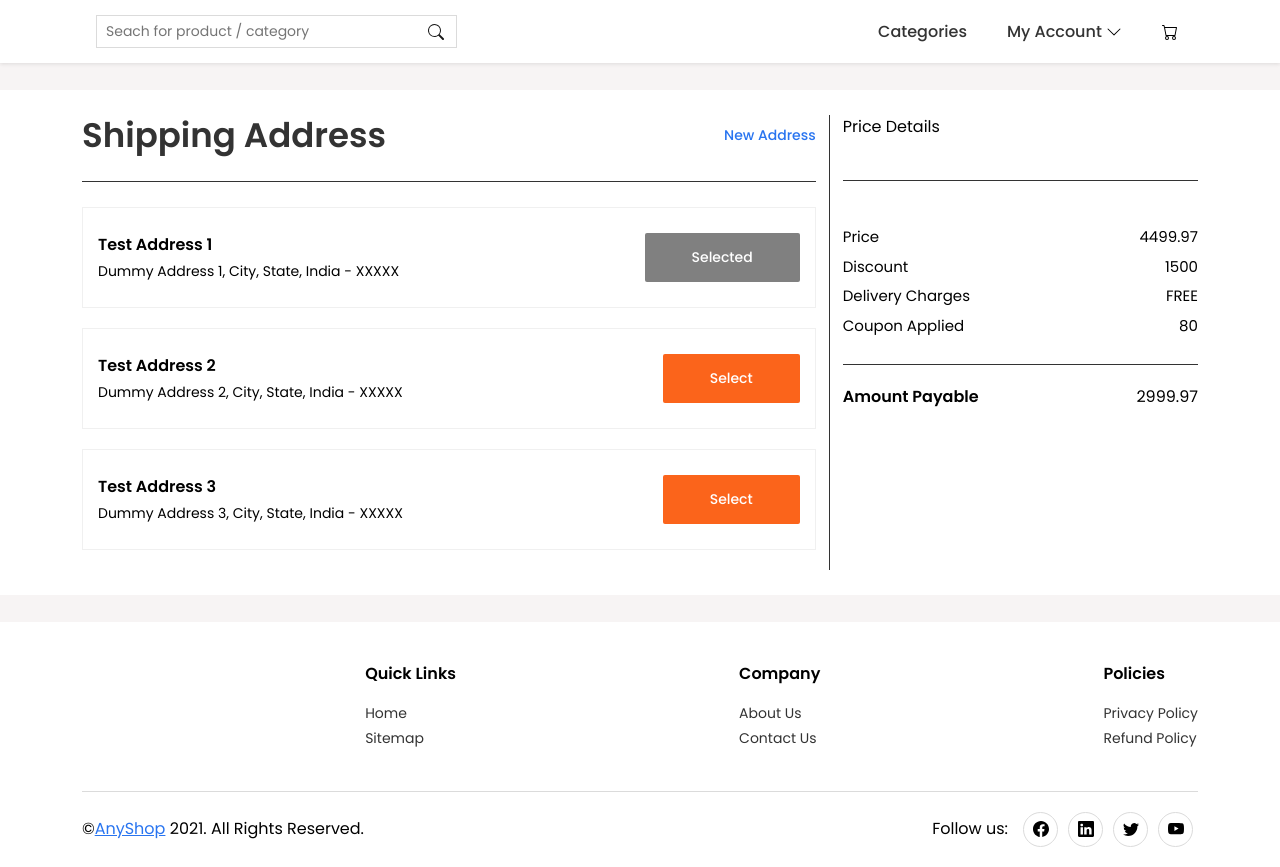
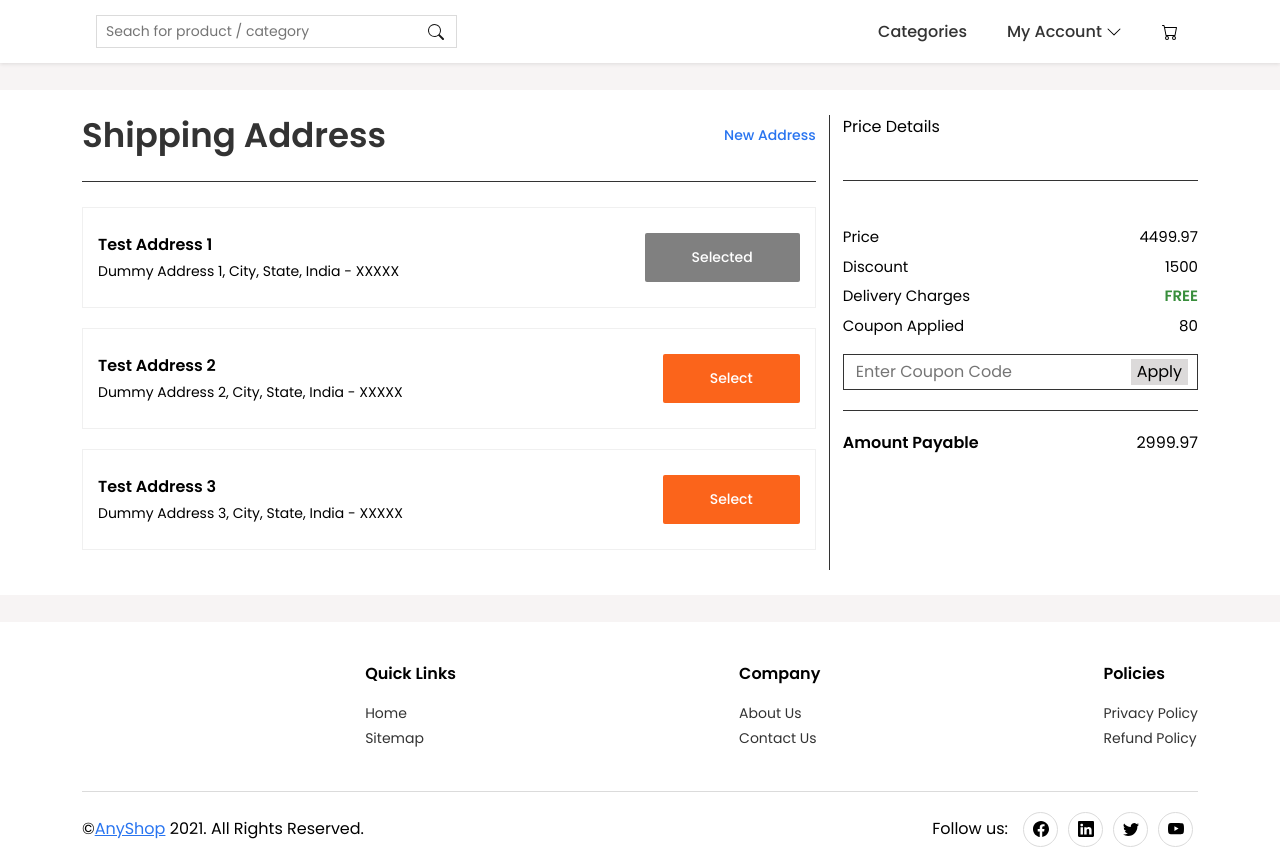
Before and after one commit to sarvarrose/anyshop, a React (Create React App) app: page /checkout in a window 1280 px wide. Built offline with nearby package versions, Linux system fonts and the light colour scheme; no server answers.

Commit message:
refactor checkout

```diff
--- a/src/assets/styles/checkout.css
+++ b/src/assets/styles/checkout.css
@@ -100,3 +100,19 @@
 .pay_bill_sec .total_price {
   font-weight: 600;
 }
+
+.promo_code_sec input {
+  border: none;
+  outline: none;
+}
+.promo_code_sec .apply_btn {
+  border: none;
+  outline: none;
+  background: #dcdada;
+  position: absolute;
+  right: 9px;
+}
+.free {
+  color: #388e3c;
+  font-weight: 600;
+}
--- a/src/pages/Checkout.js
+++ b/src/pages/Checkout.js
@@ -65,6 +65,10 @@ function Checkout() {
                 </li>
               </ul>
             </div>
+            <div className="promo_code_sec">
+              <input type="text" placeholder="Enter Coupon Code" />
+              <button className="apply_btn">Apply</button>
+            </div>
             <div className="pay_bill_sec">
               <span className="total_price">Amount Payable</span>
               <span>
```
